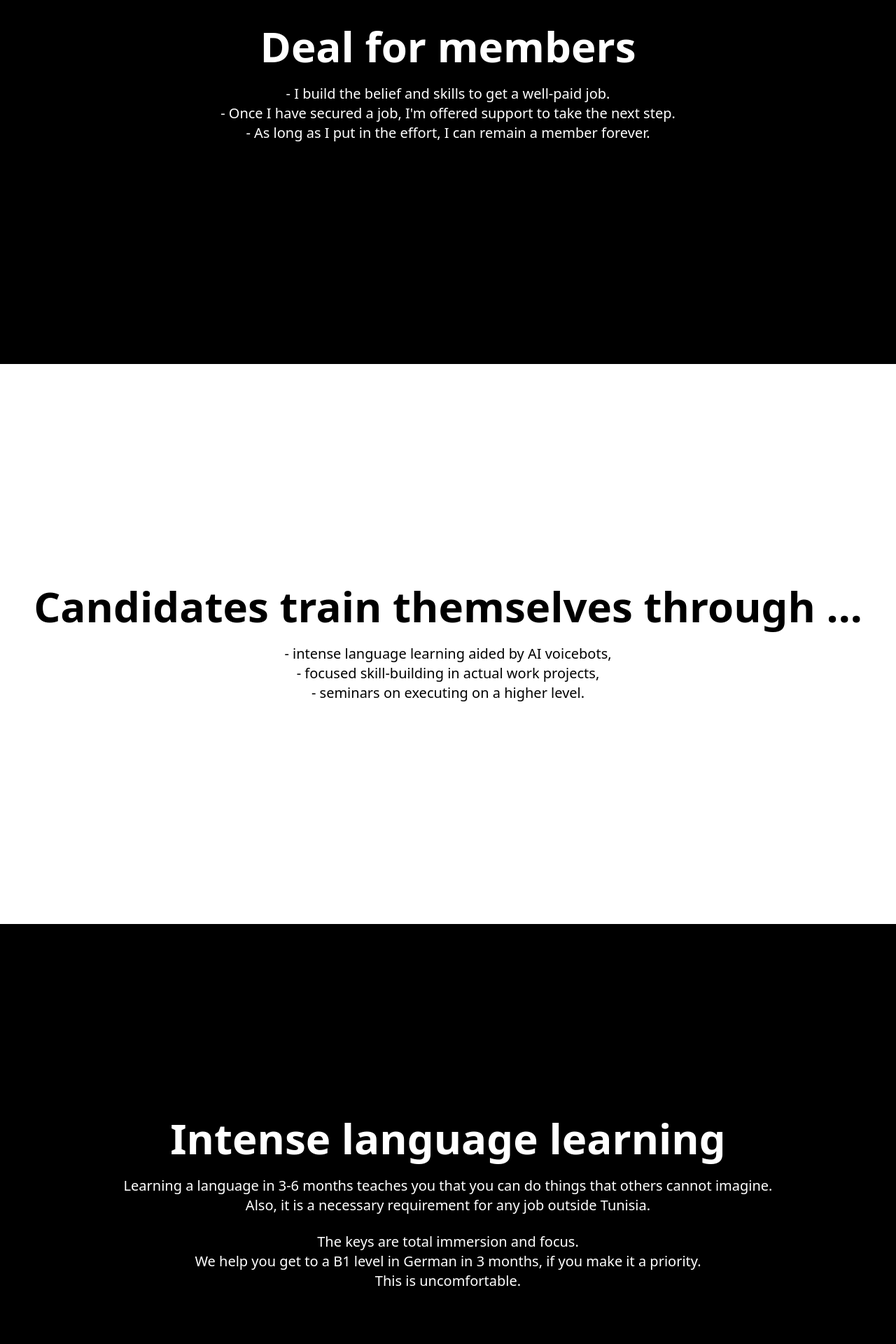
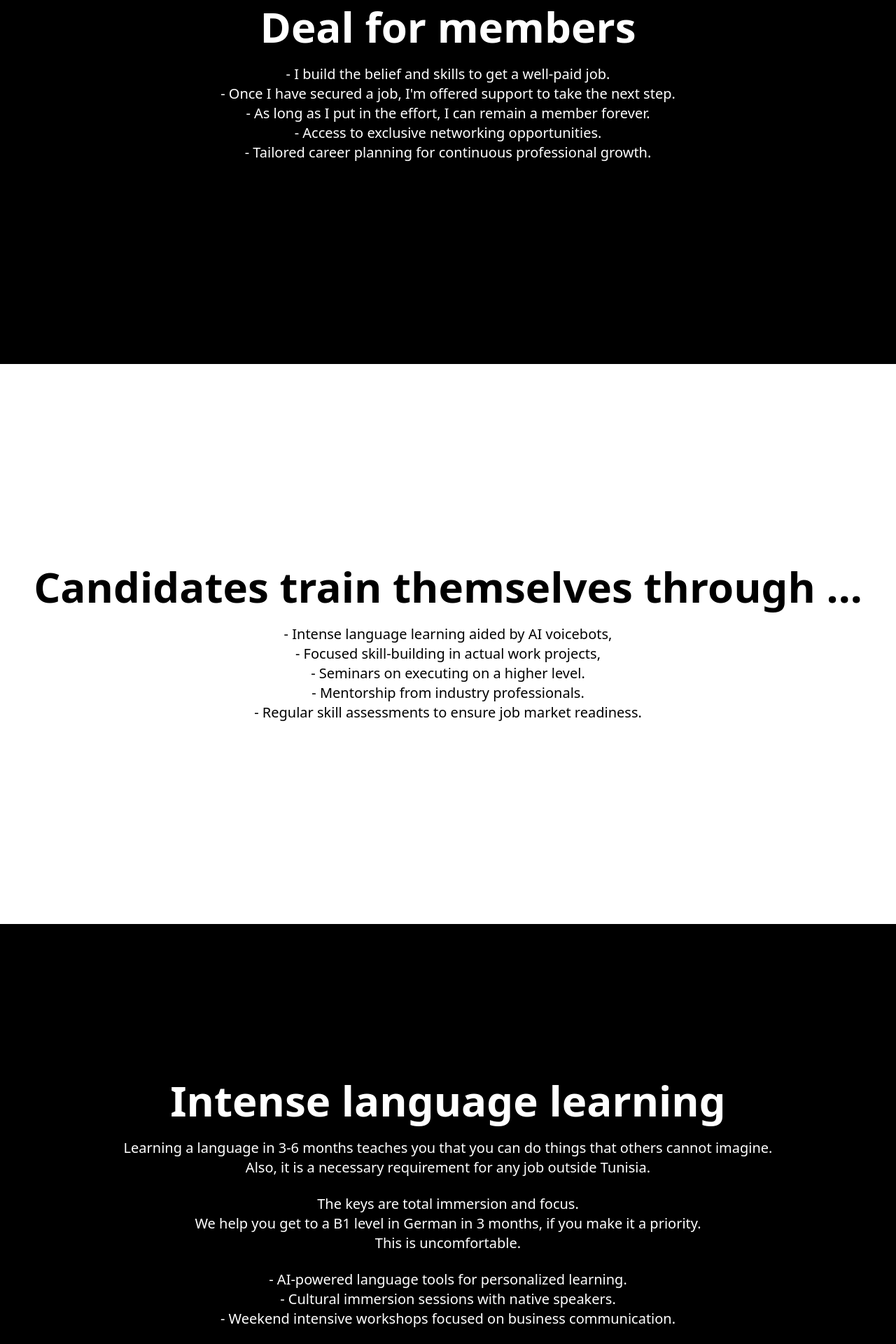
Before and after one commit to khaldoun-xyz/khaldoun, a Django app: page / in a window 1280 px wide. Shown: the part 1080-3000 px from the top of the page at 70% size. Run offline with Django 5.2, Linux system fonts and the light colour scheme.

Commit message:
Add new ideas

```diff
--- a/src/templates/index.html
+++ b/src/templates/index.html
@@ -17,7 +17,6 @@
             text-align: center;
         }
     </style>
-</head>
 <body>
     <div id="section1" class="section" style="background-color: white; color: black;">
         <div>
@@ -39,6 +38,12 @@
                 <li class="list-group-item" style="background-color: black;">
                     - As long as I put in the effort, I can remain a member forever.
                 </li>
+                <li class="list-group-item" style="background-color: black;">
+                    - Access to exclusive networking opportunities.
+                </li>
+                <li class="list-group-item" style="background-color: black;">
+                    - Tailored career planning for continuous professional growth.
+                </li>
             </ul>
         </div>
     </div>
@@ -46,9 +51,11 @@
         <div>
             <h1 class="text-6xl md:text-10xl font-bold">Candidates train themselves through ...</h1>
             <ul class="list-group text-lg md:text-xl mt-6">
-                <li class="list-group-item" style="background-color: white;">- intense language learning aided by AI voicebots,</li>
-                <li class="list-group-item" style="background-color: white;">- focused skill-building in actual work projects,</li>
-                <li class="list-group-item" style="background-color: white;">- seminars on executing on a higher level.</li>
+                <li class="list-group-item" style="background-color: white;">- Intense language learning aided by AI voicebots,</li>
+                <li class="list-group-item" style="background-color: white;">- Focused skill-building in actual work projects,</li>
+                <li class="list-group-item" style="background-color: white;">- Seminars on executing on a higher level.</li>
+                <li class="list-group-item" style="background-color: white;">- Mentorship from industry professionals.</li>
+                <li class="list-group-item" style="background-color: white;">- Regular skill assessments to ensure job market readiness.</li>
             </ul>
         </div>
     </div>
@@ -66,6 +73,11 @@
                 if you make it a priority. <br>
                 This is uncomfortable.
             </p>
+            <p class="text-lg md:text-xl mt-6">
+                - AI-powered language tools for personalized learning. <br>
+                - Cultural immersion sessions with native speakers. <br>
+                - Weekend intensive workshops focused on business communication.
+            </p>
         </div>
     </div>
     <div id="section5" class="section" style="background-color: white; color: black;">
@@ -82,6 +94,11 @@
                 Commit to doing the basics right. The rest will come in time. <br>
                 We help you apply these basics in actual work assignments.
             </p>
+            <p class="text-lg md:text-xl mt-6">
+                - Integration of soft skills training. <br>
+                - Project-based learning with real company projects. <br>
+                - Creation of a personal project portfolio.
+            </p>
         </div>
     </div>
     <div id="section6" class="section" style="background-color: black; color: white;">
@@ -96,6 +113,11 @@
                 If you're interested, we help you get better at getting things done. <br>
                 This is uncomfortable.
             </p>
+            <p class="text-lg md:text-xl mt-6">
+                - Time management and productivity workshops. <br>
+                - Professional branding sessions. <br>
+                - Navigating European work culture.
+            </p>
         </div>
     </div>
     <div id="section7" class="section" style="background-color: white; color: black;">
@@ -106,10 +128,46 @@
                 While cutting-edge competence is valuable,
                 most companies cannot integrate candidates with such skillsets.
             </p>
-            <p class="text-lg md:text-xl mt-6">What everyone needs is co-workers that get things done.</p>
+            <p class="text-lg md:text-xl mt-6">
+                What everyone needs is co-workers that get things done.
+            </p>
+            <p class="text-lg md:text-xl mt-6">
+                - Empowering Tunisian talent to break into the European job market. <br>
+                - Focusing on both hard and soft skills for well-rounded professionals.
+            </p>
         </div>
     </div>
     <div id="section8" class="section" style="background-color: black; color: white;">
+        <div>
+            <h1 class="text-6xl md:text-10xl font-bold">Post-Job Support</h1>
+            <p class="text-lg md:text-xl mt-6">
+                - Ongoing mentorship to help members excel in their new roles. <br>
+                - Career progression planning for long-term growth. <br>
+                - Peer support groups for sharing experiences and challenges.
+            </p>
+        </div>
+    </div>
+    <div id="section9" class="section" style="background-color: white; color: black;">
+        <div>
+            <h1 class="text-6xl md:text-10xl font-bold">Job Placement and Relocation Assistance</h1>
+            <p class="text-lg md:text-xl mt-6">
+                - Job matching services to align skills with European employers. <br>
+                - Visa and relocation support for a smooth transition. <br>
+                - Interview preparation with tailored coaching and mock interviews.
+            </p>
+        </div>
+    </div>
+    <div id="section10" class="section" style="background-color: black; color: white;">
+        <div>
+            <h1 class="text-6xl md:text-10xl font-bold">Community Building</h1>
+            <p class="text-lg md:text-xl mt-6">
+                - Alumni network for staying connected and growing together. <br>
+                - Local meetups and events for networking and learning. <br>
+                - Online forums for discussion, Q&A, and resource sharing.
+            </p>
+        </div>
+    </div>
+    <div id="section11" class="section" style="background-color: white; color: black;">
         <div>
             <h1 class="text-6xl md:text-10xl font-bold">Want to get in touch?</h1>
             <p class="text-lg md:text-xl mt-6">Send an email to alex.gansmann@hey.com.</p>
```
